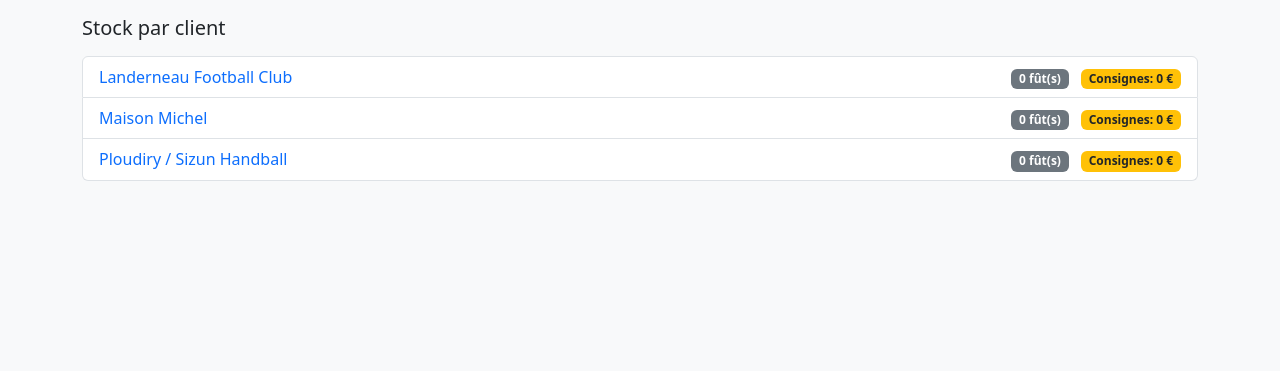
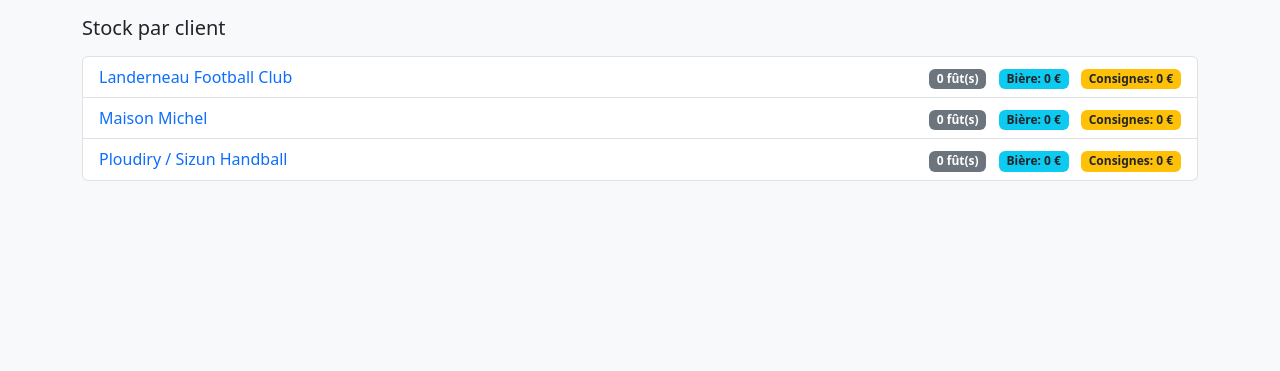
Before and after one commit to lecentrallanderneau-oss/livraison-et-suivi-futs, a Flask app: page / in a window 1280 px wide. Shown: the part 57-428 px from the top of the page. Run offline with Flask 3, Linux system fonts and the light colour scheme; data comes from the database, SQL or seed files in the repository; data that the repository does not hold is empty.

Commit message:
Update index.html

```diff
--- a/templates/index.html
+++ b/templates/index.html
@@ -7,8 +7,9 @@
   {% set in_place = (r.out_qty - r.in_qty) %}
   <li class="list-group-item d-flex justify-content-between align-items-center">
     <a class="text-decoration-none" href="{{ url_for('client_detail', client_id=r.id) }}">{{ r.name }}</a>
-    <span>
+    <span class="text-nowrap">
       <span class="badge bg-secondary me-2">{{ in_place }} fût(s)</span>
+      <span class="badge bg-info text-dark me-2">Bière: {{ '%.0f'|format(r.beer_in_play) }} €</span>
       <span class="badge bg-warning text-dark">Consignes: {{ '%.0f'|format(r.deposit_in_play) }} €</span>
     </span>
   </li>
```
